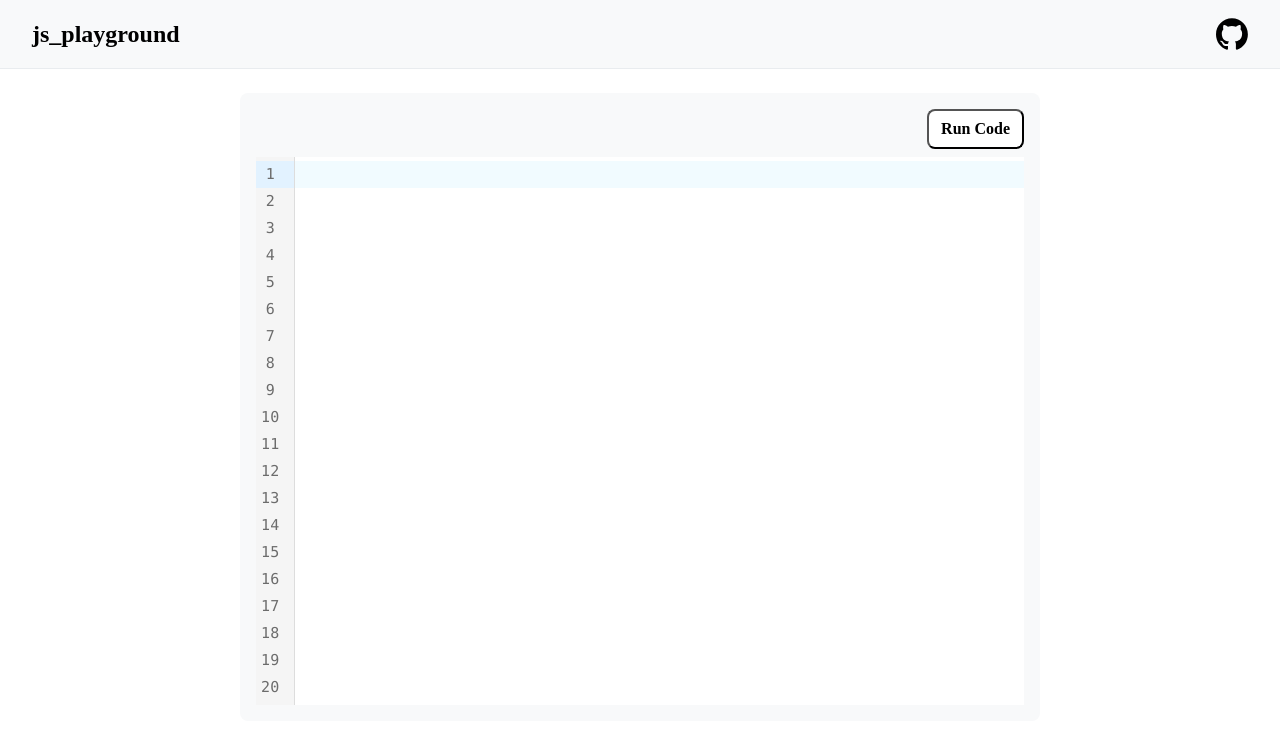
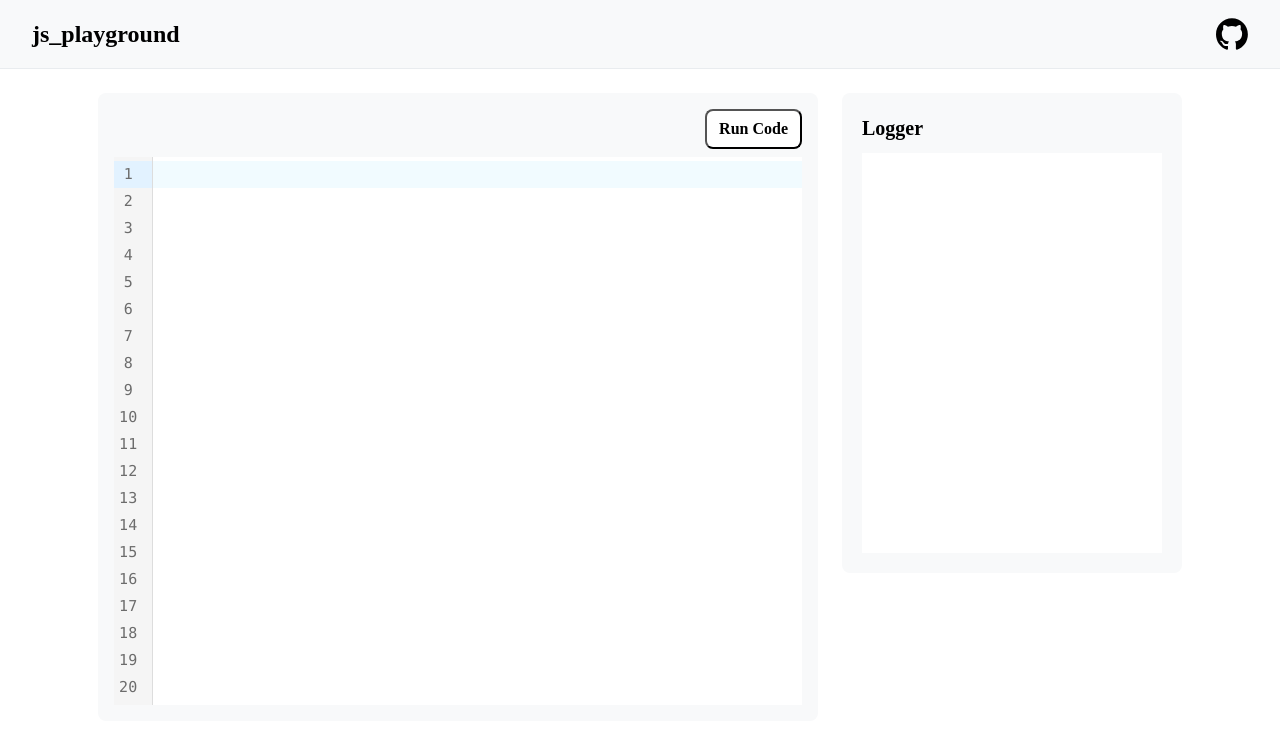
Before and after one commit to taga3s/quickjs-sandbox, a Preact app in the folder web/: page / in a window 1280 px wide. Shown: the top 744 px of the page. Built offline with nearby package versions, Linux system fonts and the light colour scheme.

Commit message:
feat: add logger

```diff
--- a/web/src/app.tsx
+++ b/web/src/app.tsx
@@ -1,11 +1,24 @@
+import AppLayout from "./styles/app.module.css";
+
 import { Header } from "./features/common/Header";
 import { Editor } from "./features/editor/Editor";
+import { Logger } from "./features/logger/Logger";
+import { useState } from "preact/hooks";
 
 export function App() {
+	const [logger, setLogger] = useState<string[]>([""]);
+
+	const handleLogger = (messages: string[]) => {
+		setLogger((prev) => [...prev, ...messages]);
+	};
+
 	return (
 		<>
 			<Header />
-			<Editor />
+			<div className={AppLayout.container}>
+				<Editor handleLogger={handleLogger} />
+				<Logger logger={logger} />
+			</div>
 		</>
 	);
 }
--- a/web/src/features/common/Header.tsx
+++ b/web/src/features/common/Header.tsx
@@ -6,7 +6,10 @@ const Header: FC = () => {
 	return (
 		<header className={headerStyle.wrapper}>
 			<h1 className={headerStyle.title}>js_playground</h1>
-			<a className={headerStyle.githubIcon} href="https://github.com/taga3s/js-playground">
+			<a
+				className={headerStyle.githubIcon}
+				href="https://github.com/taga3s/js-playground"
+			>
 				<GitHubIcon />
 			</a>
 		</header>
--- a/web/src/features/editor/Editor.tsx
+++ b/web/src/features/editor/Editor.tsx
@@ -1,16 +1,21 @@
 import { useState } from "preact/hooks";
-import editorStyle from "./styles/Editor.module.css";
+import editorStyle from "./styles/editor.module.css";
 import { useJSEditor } from "./hooks/useJSEditor";
 import { useRunCode } from "./hooks/useRunCode";
+import { FC } from "preact/compat";
 
-const Editor = () => {
+type Props = {
+	handleLogger: (messages: string[]) => void;
+};
+
+const Editor: FC<Props> = ({ handleLogger }) => {
 	const [code, setCode] = useState<string>("");
 	const { editor } = useJSEditor({ code, setCode });
 	const { runJS } = useRunCode();
 
 	const handleClick = async () => {
 		const evaluated = await runJS({ code });
-		console.log(evaluated);
+		handleLogger(evaluated);
 	};
 
 	return (
--- a/web/src/features/editor/hooks/useRunCode.ts
+++ b/web/src/features/editor/hooks/useRunCode.ts
@@ -2,28 +2,31 @@ import { getQuickJS } from "quickjs-emscripten";
 
 export const useRunCode = () => {
 	return {
-		runJS: async ({ code }: { code: string }): Promise<string> => {
+		runJS: async ({ code }: { code: string }): Promise<string[]> => {
 			const QuickJS = await getQuickJS();
 			const vm = QuickJS.newContext();
 
-			// const logHandle = vm.newFunction("log", (...args) => {
-			// 	const nativeArgs = args.map(vm.dump);
-			// 	evaluated += nativeArgs.join(" ") + "\n";
-			// });
-			// const consoleHandle = vm.newObject();
-			// vm.setProp(consoleHandle, "log", logHandle);
-			// vm.setProp(vm.global, "console", consoleHandle);
-			// consoleHandle.dispose();
-			// logHandle.dispose();
+			const evaluated = [];
 
-			let evaluated = "";
+			const logHandle = vm.newFunction("log", (...args) => {
+				const nativeArgs = args.map(vm.dump);
+				evaluated.push(`[LOG] ${nativeArgs.join(" ")}`);
+			});
+
+			const consoleHandle = vm.newObject();
+
+			vm.setProp(consoleHandle, "log", logHandle);
+			vm.setProp(vm.global, "console", consoleHandle);
+
+			consoleHandle.dispose();
+
+			logHandle.dispose();
 
 			const result = vm.evalCode(code);
 			if (result.error) {
-				evaluated = `Execution failed: ${vm.dump(result.error)}`;
+				evaluated.push(`[ERROR] Execution failed: ${vm.dump(result.error)}`);
 				result.error.dispose();
 			} else {
-				evaluated = vm.dump(result.value);
 				result.value.dispose();
 			}
 
--- a/web/src/features/editor/styles/Editor.module.css
+++ b/web/src/features/editor/styles/Editor.module.css
@@ -2,9 +2,8 @@
 	display: flex;
 	flex-direction: column;
 	gap: 8px;
-	max-width: 800px;
+	max-width: 720px;
 	width: 100%;
-	margin: 24px auto 0;
 	padding: 16px;
 	background-color: #f8f9fa;
 	border-radius: 8px;
--- /dev/null
+++ b/web/src/features/logger/Logger.tsx
@@ -0,0 +1,23 @@
+import { FC } from "preact/compat";
+import loggerStyle from "./styles/logger.module.css";
+
+type Props = {
+	logger: string[];
+};
+
+const Logger: FC<Props> = ({ logger }) => {
+	return (
+		<div className={loggerStyle.container}>
+			<span className={loggerStyle.title}>Logger</span>
+			<div className={loggerStyle.inner}>
+				{logger.map((message, index) => (
+					<span key={index} className={loggerStyle.message}>
+						{message}
+					</span>
+				))}
+			</div>
+		</div>
+	);
+};
+
+export { Logger };
--- /dev/null
+++ b/web/src/features/logger/styles/logger.module.css
@@ -0,0 +1,24 @@
+.title {
+	font-size: 20px;
+	font-weight: bold;
+	margin-bottom: 10px;
+}
+
+.container {
+	width: 340px;
+	display: flex;
+	flex-direction: column;
+	padding: 20px;
+	background-color: #f8f9fa;
+	border-radius: 8px;
+}
+
+.inner {
+	display: flex;
+	flex-direction: column;
+	width: 100%;
+	height: 400px;
+	padding: 6px;
+	background-color: #ffffff;
+	overflow-y: scroll;
+}
--- /dev/null
+++ b/web/src/styles/app.module.css
@@ -0,0 +1,8 @@
+.container {
+	display: flex;
+	justify-content: center;
+	align-items: flex-start;
+	gap: 24px;
+	margin-top: 24px;
+	padding: 0 24px;
+}
```
Also changed, not shown: web/src/features/common/icons/Github.tsx (indentation only).
